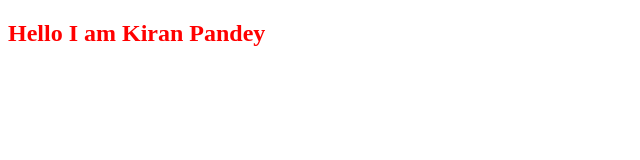
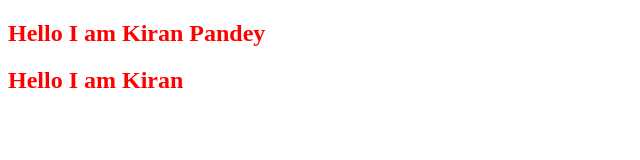
Before and after one commit to KiranPandey6/CentralRepo, a plain HTML site: page kiran.html in a window 1280 px wide. Shown: the whole page, without its empty margins (0-640 px from the left). Drawn offline with Linux system fonts and the light colour scheme.

Commit message:
Update kiran.html

```diff
--- a/kiran.html
+++ b/kiran.html
@@ -8,6 +8,8 @@
 <body>
     <div>
         <h2 style="color:red; font-weight: bold;">Hello I am Kiran Pandey</h2>
+        <h2 style="color:red; font-weight: bold;">Hello I am Kiran </h2>
+
     </div>
 </body>
 </html>
```
